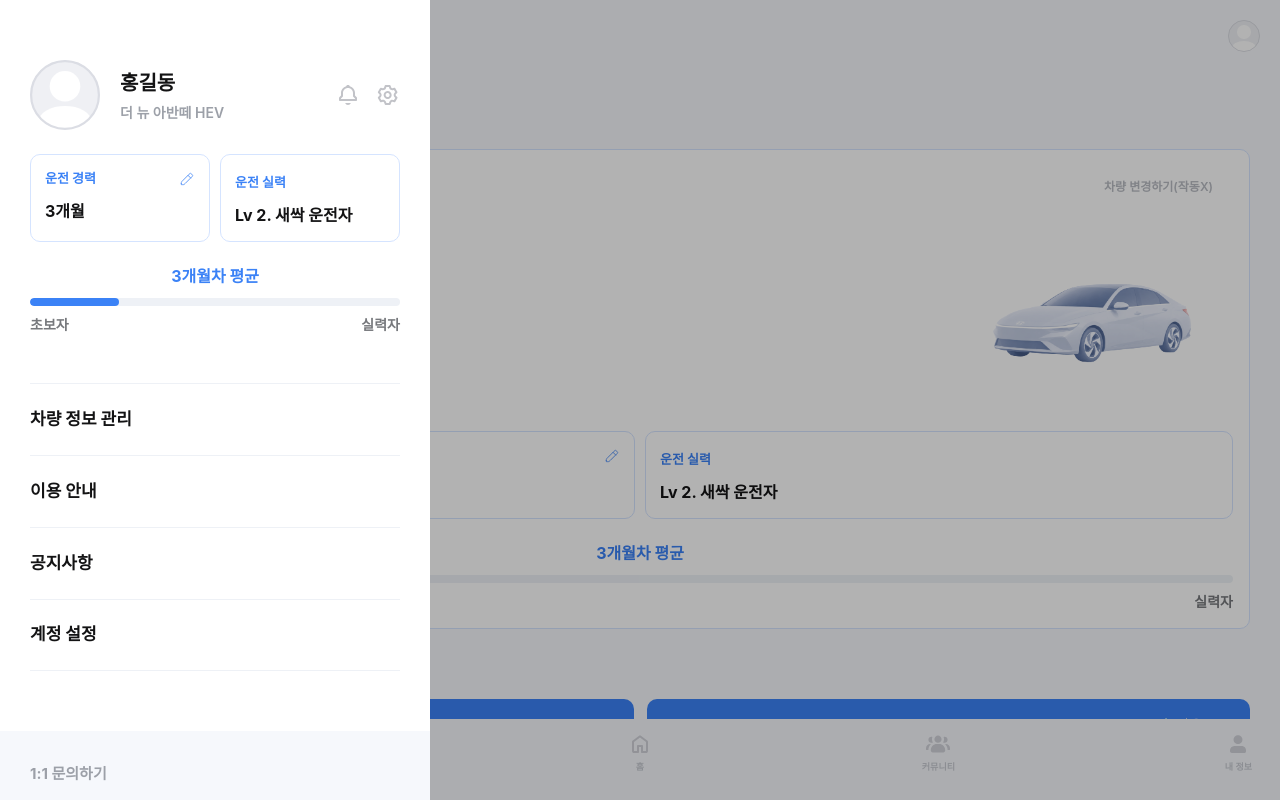
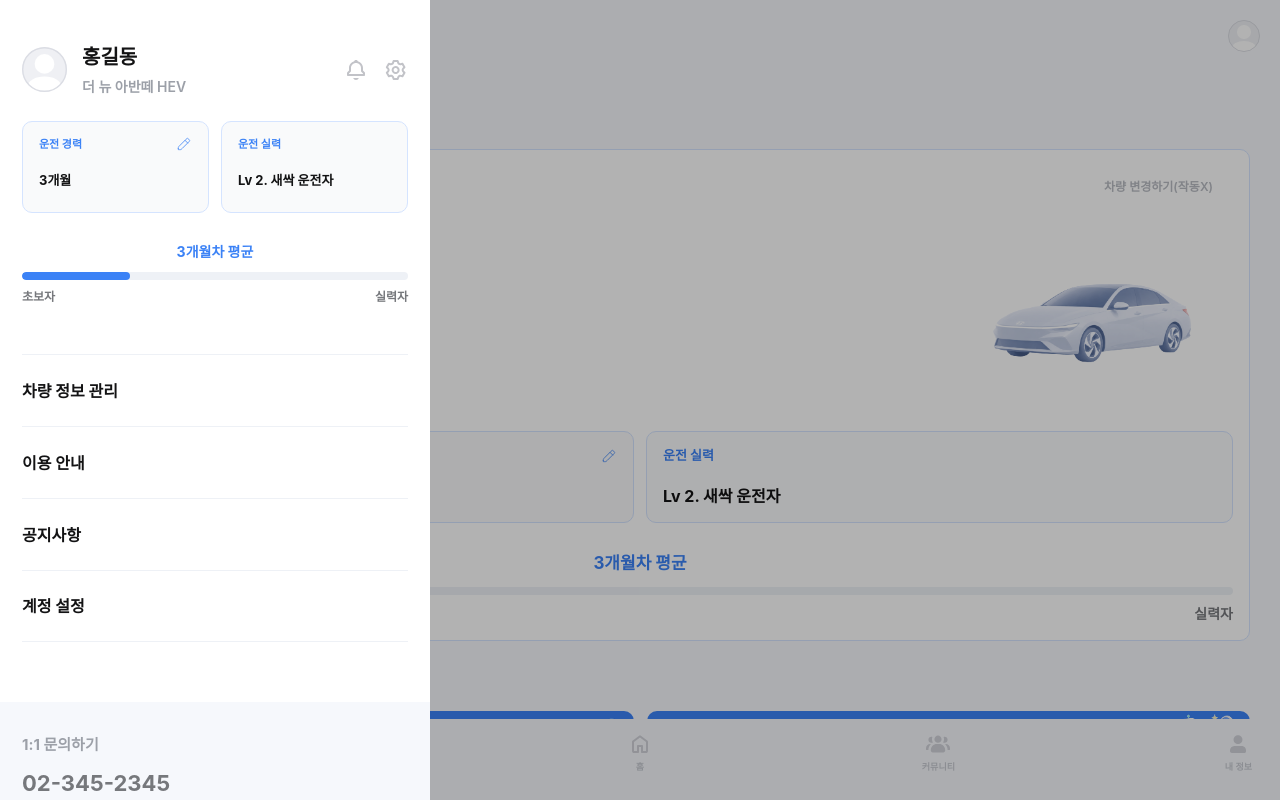
Before and after one commit to ahnjunggyu1114-sketch/philosophyOfParking, a React (Vite) app: page /aihelper in a window 1280 px wide. Both pictures are taken after a click on the button 32 px from the left and 36 px from the top of the page. Shown: the top 800 px of the page. Built offline with nearby package versions, Linux system fonts and the light colour scheme.

Commit message:
[FEAT] api 연결 전 마지막 css 보강 완료

```diff
--- a/src/components/DrivingInfoCard.jsx
+++ b/src/components/DrivingInfoCard.jsx
@@ -1,12 +1,18 @@
 import pen from '../assets/pen.svg'
 
-const DrivingInfoCard = () => {
+const DrivingInfoCard = ({ variant = "default" }) => {
+    const isModal = variant === "modal";
+
     return (
         <section className="mt-[24px]">
-            <div className="grid grid-cols-2 gap-[10px]">
-                <div className="rounded-[10px] border border-[#D5E4FF] px-[14px] py-[14px]">
+            <div className="grid grid-cols-2 gap-[12px]">
+                <div className="h-[92px] bg-[#F9FAFB] rounded-[10px] border border-[#D5E4FF] px-[16px] py-[14px]">
                     <div className="flex items-center justify-between">
-                        <span className="text-[13px] font-bold text-[#3B82F6]">
+                        <span
+                            className={`font-bold text-[#3B82F6] ${
+                                isModal ? "text-[11px]" : "text-[13px]"
+                            }`}
+                        >
                             운전 경력
                         </span>
 
@@ -22,36 +28,61 @@ const DrivingInfoCard = () => {
                         </button>
                     </div>
 
-                    <span className="mt-[10px] block text-[16px] font-bold text-[#131314]">
+                    <span
+                        className={`mt-[18px] block font-bold text-[#131314] ${
+                            isModal ? "text-[13px]" : "text-[16px]"
+                        }`}
+                    >
                         3개월
                     </span>
                 </div>
 
-                <div className="rounded-[10px] border border-[#D5E4FF] px-[14px] py-[14px]">
-                    <span className="text-[13px] font-bold text-[#3B82F6]">
+                <div className="h-[92px] bg-[#F9FAFB] rounded-[10px] border border-[#D5E4FF] px-[16px] py-[14px]">
+                    <span
+                        className={`block font-bold text-[#3B82F6] ${
+                            isModal ? "text-[11px]" : "text-[13px]"
+                        }`}
+                    >
                         운전 실력
                     </span>
 
-                    <span className="mt-[10px] block text-[16px] font-bold text-[#131314]">
+                    <span
+                        className={`mt-[18px] block whitespace-nowrap font-bold text-[#131314] ${
+                            isModal ? "text-[13px]" : "text-[16px]"
+                        }`}
+                    >
                         Lv 2. 새싹 운전자
                     </span>
                 </div>
             </div>
 
-            <div className="mt-[22px]">
-                <span className="block text-center text-[16px] font-bold text-[#3B82F6]">
+            <div className="mt-[28px]">
+                <span
+                    className={`block text-center font-bold text-[#3B82F6] ${
+                        isModal ? "text-[14px]" : "text-[17px]"
+                    }`}
+                >
                     3개월차 평균
                 </span>
 
                 <div className="mt-[10px] h-[8px] w-full overflow-hidden rounded-full bg-[#EEF1F6]">
-                    <div className="h-full w-[24%] rounded-full bg-[#3B82F6]" />
+                    <div className="h-full w-[28%] rounded-full bg-[#3B82F6]" />
                 </div>
 
                 <div className="mt-[8px] flex items-center justify-between">
-                    <span className="text-[14px] font-semibold text-[#76787C]">
+                    <span
+                        className={`font-semibold text-[#76787C] ${
+                            isModal ? "text-[12px]" : "text-[14px]"
+                        }`}
+                    >
                         초보자
                     </span>
-                    <span className="text-[14px] font-semibold text-[#76787C]">
+
+                    <span
+                        className={`font-semibold text-[#76787C] ${
+                            isModal ? "text-[12px]" : "text-[14px]"
+                        }`}
+                    >
                         실력자
                     </span>
                 </div>
--- a/src/components/Modal.jsx
+++ b/src/components/Modal.jsx
@@ -13,13 +13,13 @@ const menuItems = [
 const Modal = ({ onClose }) => {
     return (
         <div className="fixed inset-0 z-50 flex">
-            <aside className="h-full w-[75%] max-w-[430px] overflow-y-auto bg-white px-[30px] py-[60px]">
+            <aside className="h-full w-[75%] max-w-[430px] overflow-y-auto bg-white px-[22px] py-[42px]">
                 <div className="flex items-center justify-between">
-                    <div className="flex items-center gap-[20px]">
+                    <div className="flex items-center gap-[15px]">
                         <img
                             src={profile}
                             alt="프로필"
-                            className="h-[70px] w-[70px]"
+                            className="h-[45px] w-[45px]"
                         />
 
                         <div>
@@ -49,14 +49,14 @@ const Modal = ({ onClose }) => {
                     </div>
                 </div>
 
-                <DrivingInfoCard />
+                <DrivingInfoCard variant="modal" />
 
                 <div className="mt-[48px]">
                     {menuItems.map((item) => (
                         <button
                             key={item}
                             type="button"
-                            className="flex h-[72px] w-full items-center border-t border-[#EEF1F6] text-left text-[17px] font-bold text-[#131314] last:border-b"
+                            className="flex h-[72px] w-full items-center border-t border-[#EEF1F6] text-left text-[16px] font-bold text-[#131314] last:border-b"
                         >
                             {item}
                         </button>
--- a/src/pages/AiHelper.jsx
+++ b/src/pages/AiHelper.jsx
@@ -50,14 +50,14 @@ const AiHelper = () => {
                         <img
                             src={aihelp_1}
                             alt="사고시 도움"
-                            className="absolute right-[20px] top-[16px] h-[58px] w-[90px] object-contain"
+                            className="absolute right-[-15px] top-0 h-[72px] w-[105px] object-contain"
                         />
 
                         <div className="absolute bottom-[20px] left-[20px] flex flex-col gap-[4px]">
                             <span className="text-[14px] font-medium text-[#D8E6FD]">
                                 사고가 났을 때
                             </span>
-                            <span className="text-[22px] font-bold leading-none text-white">
+                            <span className="text-[18px] font-bold leading-none text-white">
                                 사고시 도움
                             </span>
                         </div>
@@ -71,14 +71,14 @@ const AiHelper = () => {
                         <img
                             src={aihelp_2}
                             alt="주차 도우미"
-                            className="absolute right-[20px] top-[16px] h-[58px] w-[90px] object-contain"
+                            className="absolute right-[-15px] top-0 h-[72px] w-[105px] object-contain"
                         />
 
                         <div className="absolute bottom-[20px] left-[20px] flex flex-col gap-[4px]">
                             <span className="text-[14px] font-medium text-[#D8E6FD]">
                                 주차하러 가기
                             </span>
-                            <span className="text-[22px] font-bold leading-none text-white">
+                            <span className="text-[18px] font-bold leading-none text-white">
                                 주차 도우미
                             </span>
                         </div>
@@ -88,14 +88,14 @@ const AiHelper = () => {
                         <img
                             src={aihelp_3}
                             alt="연습 시뮬레이션"
-                            className="absolute right-[20px] top-[16px] h-[58px] w-[90px] object-contain"
+                            className="absolute right-[-15px] top-0 h-[72px] w-[105px] object-contain"
                         />
 
                         <div className="absolute bottom-[20px] left-[20px] flex flex-col gap-[4px]">
                             <span className="text-[14px] font-medium text-[#D8E6FD]">
                                 다양한 상황 연습하기
                             </span>
-                            <span className="text-[22px] font-bold leading-none text-white">
+                            <span className="text-[18px] font-bold leading-none text-white">
                                 연습 시뮬레이션
                             </span>
                         </div>
@@ -105,14 +105,14 @@ const AiHelper = () => {
                         <img
                             src={aihelp_4}
                             alt="공터 검색"
-                            className="absolute right-[20px] top-[16px] h-[58px] w-[90px] object-contain"
+                            className="absolute right-[-15px] top-0 h-[72px] w-[105px] object-contain"
                         />
 
                         <div className="absolute bottom-[20px] left-[20px] flex flex-col gap-[4px]">
                             <span className="text-[14px] font-medium text-[#D8E6FD]">
                                 운전 연습할 장소 찾기
                             </span>
-                            <span className="text-[22px] font-bold leading-none text-white">
+                            <span className="text-[18px] font-bold leading-none text-white">
                                 공터 검색
                             </span>
                         </div>
```
